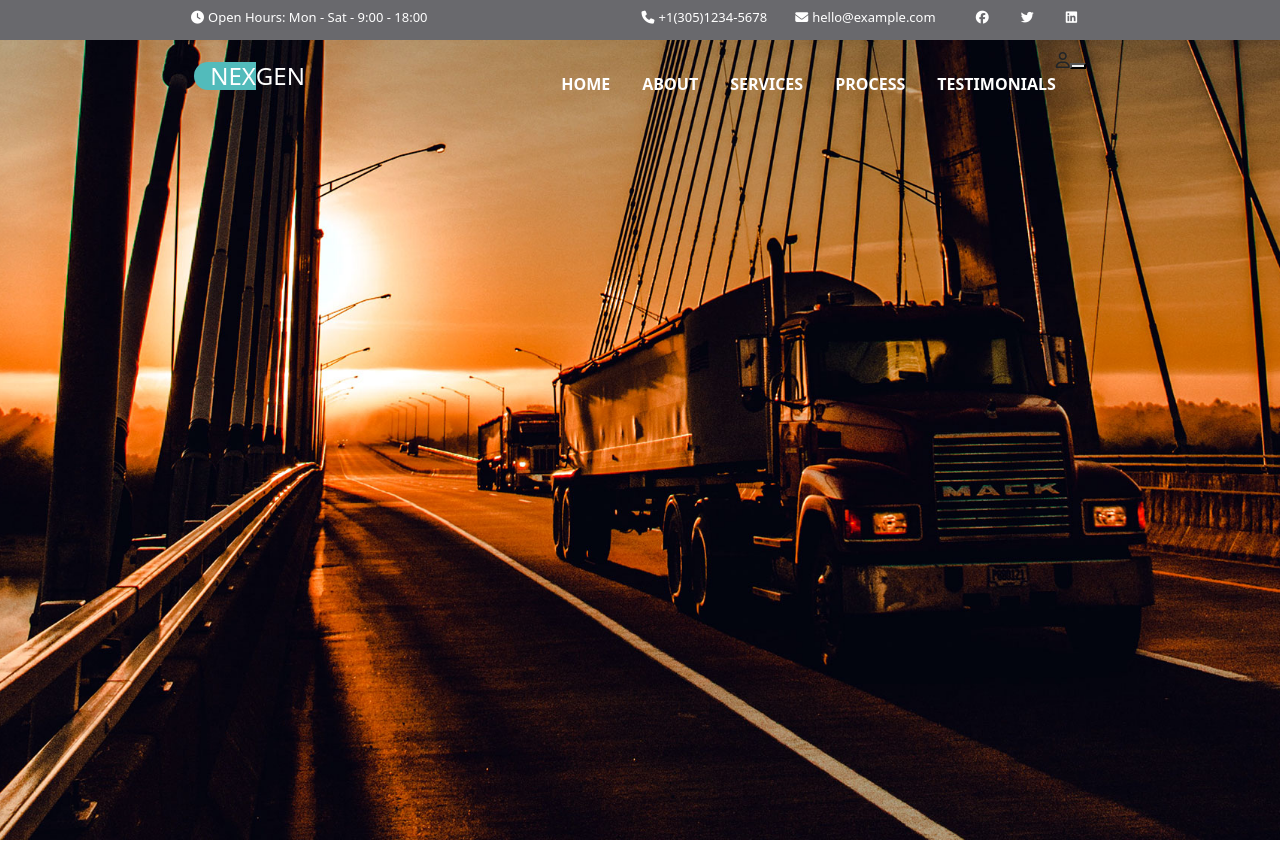
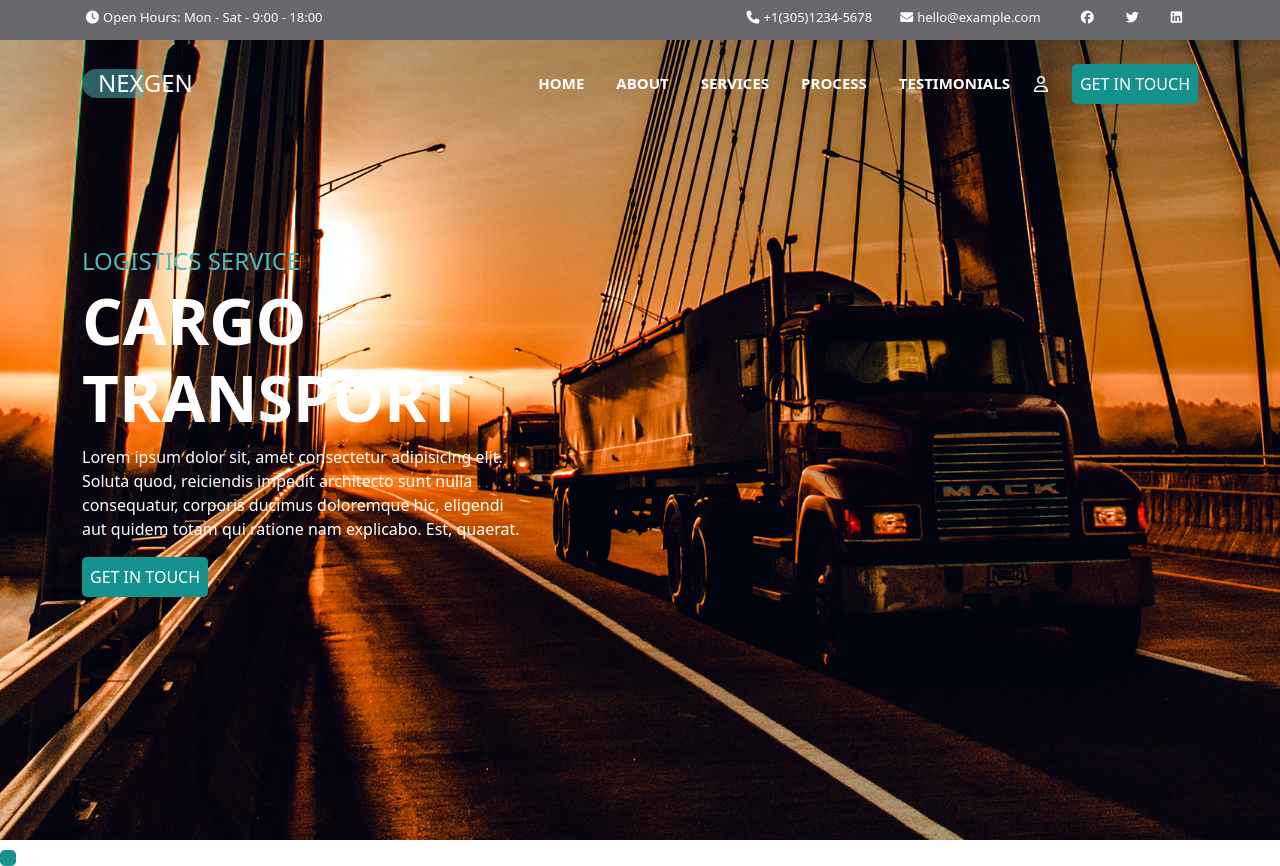
Before and after one commit to grossiValentina/proj-html-vuejs, a Vue app: page / in a window 1280 px wide. Before the commit the page ends 840 px from the top, so only its background shows below. Built offline with nearby package versions, Linux system fonts and the light colour scheme.

Commit message:
add: elemento bottone riutilizzabile

```diff
--- a/src/components/AppButton.vue
+++ b/src/components/AppButton.vue
@@ -1,22 +1,30 @@
 <script>
-import { store } from "../store";
+
 export default {
-    data() {
-        return {
-            store
-        }
-    },
+   props: {
+    buttonText:{
+        type: String,
 
-
+    }
+   },
 }
 </script>
 
 
 <template>
-
+   <button>{{buttonText}}</button>
 </template>
 
 
 <style scoped lang="scss">
+@use "./style/partials/variables" as *;
+button{
+    background-color: $BlueChillVibrant;
+    color: $White;
+    border-radius: 5px;
+    border: 0;
+    padding: .5rem;
 
+
+}
 </style>
--- a/src/components/AppHeader.vue
+++ b/src/components/AppHeader.vue
@@ -1,8 +1,10 @@
 <script>
-
+import AppButton from "./AppButton.vue";
 export default {
     data() {
         return {
+            buttonText: "Clicca qui",
+
             menu: [
                 {
                     title: "HOME"
@@ -22,6 +24,7 @@ export default {
             ]
         }
     },
+    components: { AppButton }
 
 };
 
@@ -35,7 +38,7 @@ export default {
 
         <div class="container">
             <!-- barra recapiti e orari -->
-            <div class="info d-flex justify-content-around pt-2">
+            <div class="info d-flex justify-content-between pt-2">
 
                 <div class="opening d-flex">
                     <p><i class="fa-solid fa-clock px-1"></i>Open Hours: Mon - Sat - 9:00 - 18:00</p>
@@ -56,13 +59,13 @@ export default {
     <!-- navbar con informazioni -->
     <section class="wrapper-search">
         <div class="container">
-            <div class="navbar d-flex justify-content-around">
+            <div class="navbar d-flex justify-content-between">
 
-                <div class="d-flex">
+                <div class="d-flex pt-3">
                     <h4 class="next ps-3">NEX</h4>
                     <h4>GEN</h4>
                 </div>
-
+                <!-- link ripetuti  -->
                 <div class="d-flex">
                     <div class="menu d-flex">
                         <ul v-for="item in menu" :key="item.title">
@@ -70,14 +73,24 @@ export default {
                         </ul>
                     </div>
 
-                    <div>
-                        <i class="fa-regular fa-user text-center"></i>
+                    <div class="pt-4">
+                        <i class="fa-regular fa-user text-center px-4"></i>
                     </div>
-
-                    <div>
-                        <button></button>
+                    <!-- elemento bottone  -->
+                    <div class="mt-3">
+                        <AppButton buttonText="GET IN TOUCH" />
                     </div>
                 </div>
+            </div>
+
+            <!-- titolo del main e contenuto  -->
+            <div class="my-container">
+                <h4>LOGISTICS SERVICE</h4>
+                <h1 class="fw-bold">CARGO TRANSPORT</h1>
+                <p>Lorem ipsum dolor sit, amet consectetur adipisicing elit. Soluta quod, reiciendis impedit architecto sunt
+                    nulla consequatur, corporis ducimus doloremque hic, eligendi aut quidem totam qui ratione nam explicabo.
+                    Est, quaerat.</p>
+                <AppButton buttonText="GET IN TOUCH"/>
             </div>
         </div>
     </section>
@@ -101,27 +114,58 @@ export default {
     background-position: center;
     background-repeat: no-repeat;
     height: 100vh;
-}
+};
+.my-container{
+    width: 40%;
+    padding-top: 8rem;
+    h1{
+        color: $White;
+        font-size: 4rem;
+    };
+    h4{
+        color: $FountainBlue;
+    };
+    p{
+        color: $White;
+    }
+
+};
 
 .info {
     color: $White;
     font-size: 13px;
-};
+}
+
+;
 
 ul {
     list-style-type: none;
     padding-top: 1.5rem;
+    font-size: 15px;
 
     a {
         color: $White;
-    };
-};
-h4{
+    }
+
+    ;
+}
+
+;
+
+h4 {
     color: $White;
-};
-.next{
-    background-color: $FountainBlue;
+}
+
+;
+
+.next {
+    background-color: rgba($FountainBlue, 0.5);
     border-top-left-radius: 15px;
     border-bottom-left-radius: 15px;
 }
-</style>
+
+;
+
+i {
+    color: $White;
+}</style>
```
